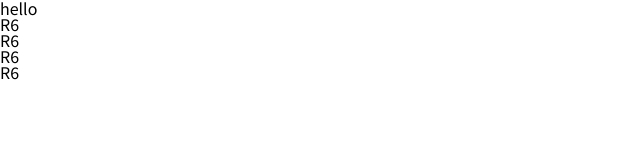
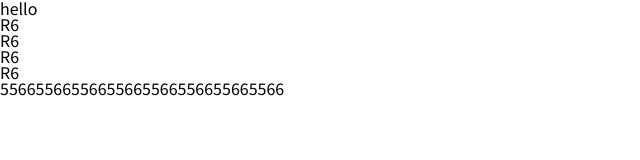
Before and after one commit to sherry9236/week3-4, a website built with Vite: page pages/search.html in a window 1280 px wide. Shown: the whole page, without its empty margins (0-640 px from the left). Built offline with nearby package versions, Linux system fonts and the light colour scheme.

Commit message:
Merge branch 'sherry' into test1

```diff
--- a/pages/search.html
+++ b/pages/search.html
@@ -13,6 +13,7 @@
     <h1>R6</h1>
     <h1>R6</h1>
     <h1>R6</h1>
+    <h2>55665566556655665566556655665566</h2>
 </body>
 
 </html>
```
